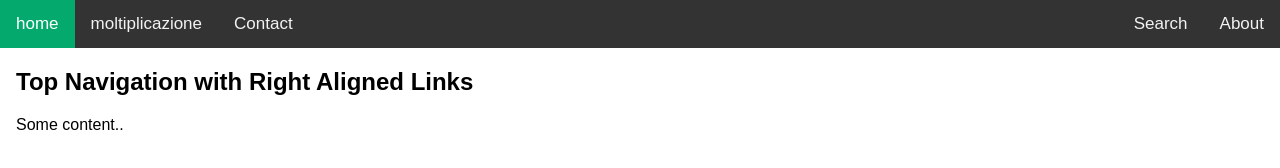
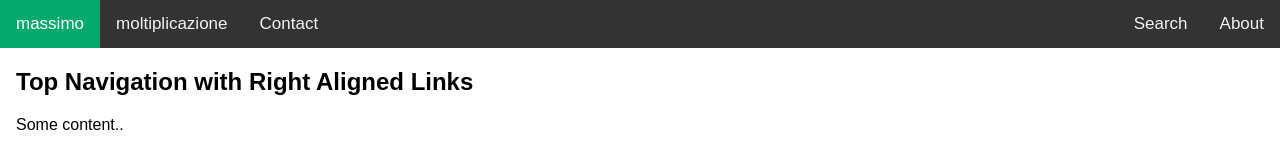
Before and after one commit to christianazi/tpsit, a plain HTML site: page main.html in a window 1280 px wide. Drawn offline with Linux system fonts and the light colour scheme.

Commit message:
Update main.html

```diff
--- a/main.html
+++ b/main.html
@@ -40,7 +40,7 @@ body {
 <body>
 
 <div class="topnav">
-  <a class="active" href="#home">home</a>
+  <a class="active" href="max.htm">massimo</a>
   <a href="moltiplicazione.htm">moltiplicazione</a>
   <a href="#contact">Contact</a>
   <div class="topnav-right">
```
